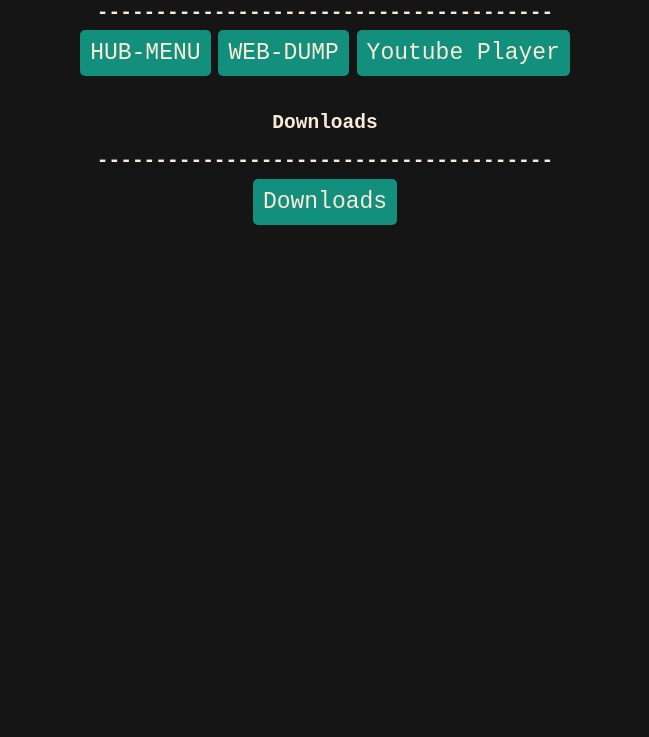
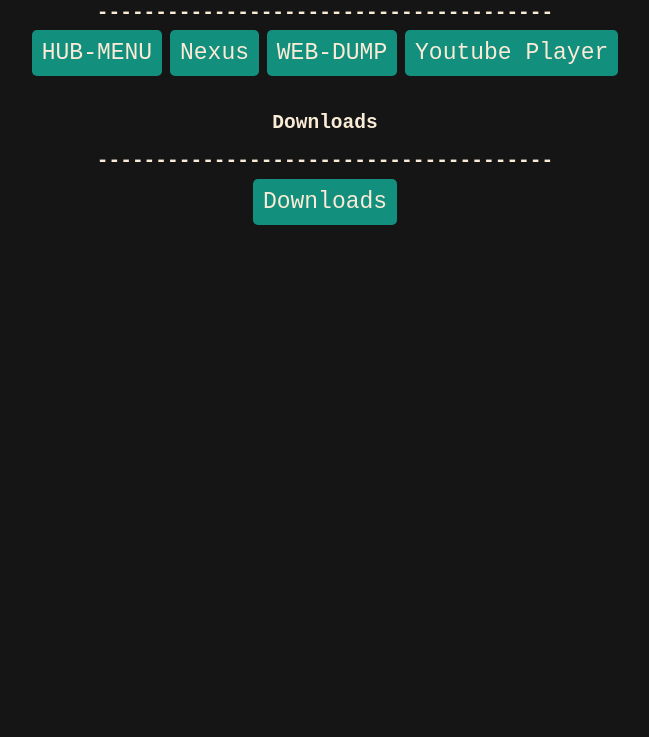
Before and after one commit to llghtdark/llghtdark.github.io, a plain HTML site: page index.html in a window 1280 px wide. Shown: the part 63-800 px from the top of the page, without its empty margins (315-964 px from the left). Drawn offline with Linux system fonts and the light colour scheme.

Commit message:
added Nexus

```diff
--- a/index.html
+++ b/index.html
@@ -11,6 +11,7 @@
         <h1>DarkLlght - Projects</h1>
         <h2>---------------------------------------</h2>
         <a class="project" href="https://llghtdark.github.io/hub-menu">HUB-MENU</a>
+        <a class="project" href="https://llghtdark.github.io/Nexus">Nexus</a>
         <a class="project" href="https://web-dump.github.io">WEB-DUMP</a>
         <a class="project" href="https://llghtdark.github.io/youtube-playlist-player">Youtube Player</a>
         <br>
```
